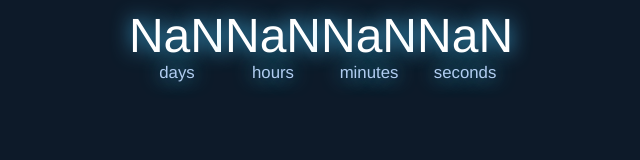
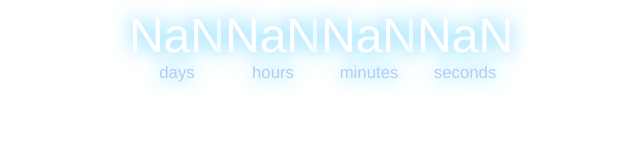
Before and after one commit to FranciscoKnebel/countdown12, a website: page public/views/index.html in a window 1280 px wide. Shown: the whole page, without its empty margins (319-959 px from the left). Drawn offline with Linux system fonts and the light colour scheme; files that its build step writes are made by us from their sources.

Commit message:
removed background

```diff
--- a/public/css/style.css
+++ b/public/css/style.css
@@ -1,7 +1,7 @@
 body {
   text-align: center;
   /*padding: 70px 50px;*/
-  background: #0D1A29;
+  /*background: #0D1A29;*/
   font-family: "Helvetica Neue", "Open Sans", helvetica, arial, sans-serif;
 }
 #timer {
```
